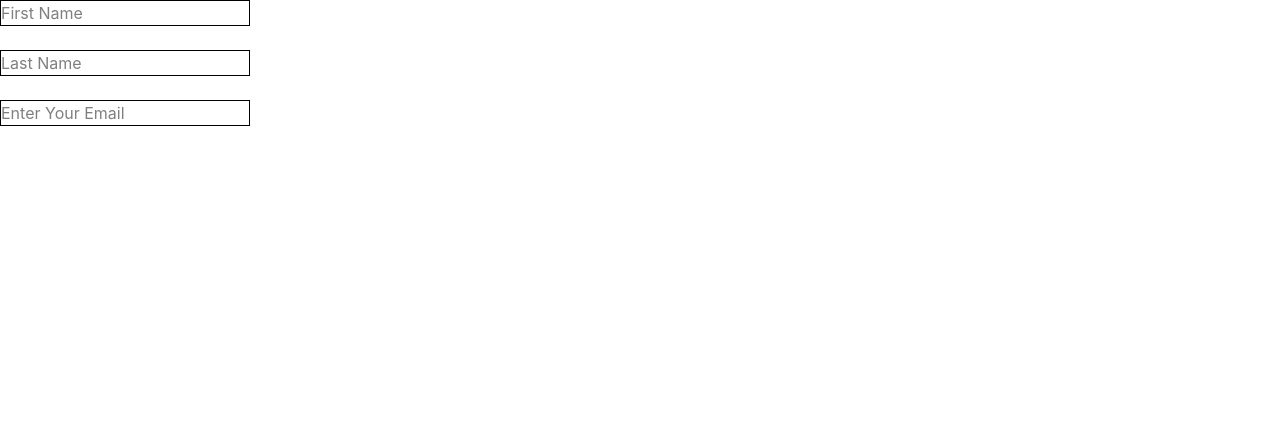
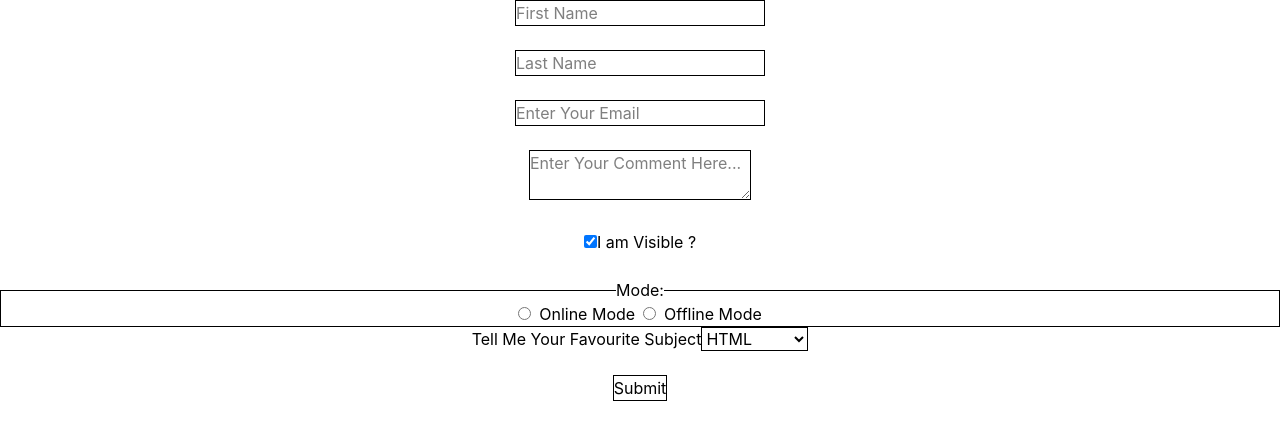
Before and after one commit to vaishalipatel164/reactprojects, a React (Vite) app: page / in a window 1280 px wide. Shown: the top 440 px of the page. Built offline with nearby package versions, Linux system fonts and the light colour scheme.

Commit message:
Form with ReactJs is Created

```diff
--- /dev/null
+++ b/src/pages/Form.css
@@ -0,0 +1,3 @@
+.form-style{
+    text-align: center;
+}
--- a/src/pages/Form.jsx
+++ b/src/pages/Form.jsx
@@ -1,48 +1,39 @@
 import React, { useState } from "react";
+import "./Form.css"
 
 function Form() {
-  // const [firstName, setFirstName] = useState ("");
-  // const [lastName, setLastName] = useState ("");
 
-  // console.log(firstName);
-  // console.log(lastName);
+  const [formData, setFormData] = useState({firstName: "",
+     lastName: "", email: "", comment:"", checkbox:true, status:"", dropdown:""});
 
-  // function changeFirstNameHandler(event) {
-  //     //  console.log("Printing First Name");
-  //     // console.log(event.target.value);
-  //     setFirstName(event.target.value);
-  // }
-  // function changeLastNameHandler(event) {
-  //     // console.log("Printing Last Name");
-  //     //  console.log(event.target.value);
-  //     setLastName(event.target.value);
-  // }
-
-  const [formData, setFormData] = useState({
-    firstName: "",
-    lastName: "",
-    email: "",
-  });
-  console.log(formData.email);
   function changeHandler(event) {
+    const {name, value, checked, type} = event.target
     setFormData((prevFormData) => {
       return {
         ...prevFormData,
-        [event.target.name]: event.target.value,
+        [name]: type ==="checkbox" ? checked : value
       };
     });
   }
 
+  function submitHandler(event) {
+    event.preventDefault();
+    console.log("Printing Form Data...");
+    console.log(formData)
+  }
+
   return (
     <>
-      <div className="">
-        <form action="">
+      <div className="form-style">
+        <form onSubmit={submitHandler}>
+
           <input
             className="border"
             type="text"
             placeholder="First Name"
             onChange={changeHandler}
             name="firstName"
+            value={formData.firstName}
           />
 
           <br />
@@ -54,6 +45,7 @@ function Form() {
             placeholder="Last Name"
             onChange={changeHandler}
             name="lastName"
+            value={formData.lastName}
           />
 
           <br />
@@ -65,7 +57,81 @@ function Form() {
             placeholder="Enter Your Email"
             onChange={changeHandler}
             name="email"
+            value={formData.email}
           />
+
+          <br />
+          <br />
+
+          <textarea className="border"
+           placeholder="Enter Your Comment Here..."
+           onChange={changeHandler}
+           name="comment"
+           value={formData.comment}
+          />
+
+          <br />
+          <br />
+
+          <input className="border"
+           type="checkbox"
+           onChange={changeHandler}
+           name="checkbox"
+           id="visible"
+           checked={formData.checkbox}
+           />
+         <label htmlFor="visible">I am Visible ?</label>
+
+            <br />
+            <br />
+
+            <fieldset className="border space-x-2">
+              <legend>Mode:</legend>
+                <input
+           type="radio"
+           onChange={changeHandler}
+           name="status"
+           value="online-mode"
+           id="online-mode"
+           checked={formData.status === "online-mode"}
+           />
+          <label htmlFor="online-mode">Online Mode</label>
+
+          <input
+           type="radio"
+           onChange={changeHandler}
+           name="status"
+           value="offline-mode"
+           id="offline-mode"
+            checked={formData.status === "offline-mode"}
+           />
+          <label htmlFor="offline-mode">Offline Mode</label>
+            </fieldset>
+
+            <label htmlFor="dropdown">Tell Me Your Favourite Subject</label>
+            <select className="border"
+             onChange={changeHandler}
+             name="dropdown"
+             id="dropdown"
+             value={formData.dropdown}
+             >
+              <option value="HTML">HTML</option>
+              <option value="CSS">CSS</option>
+              <option value="Java Script">Java Script</option>
+              <option value="React.Js">React.Js</option>
+              <option value="Type.Js">Type.Js</option>
+             </select>
+
+             {/* <input className="border"
+             type="submit"
+             value="submit"
+              /> */}
+
+              <br /><br />
+
+              <button className="border"
+              >Submit</button>
+
         </form>
       </div>
     </>
```
